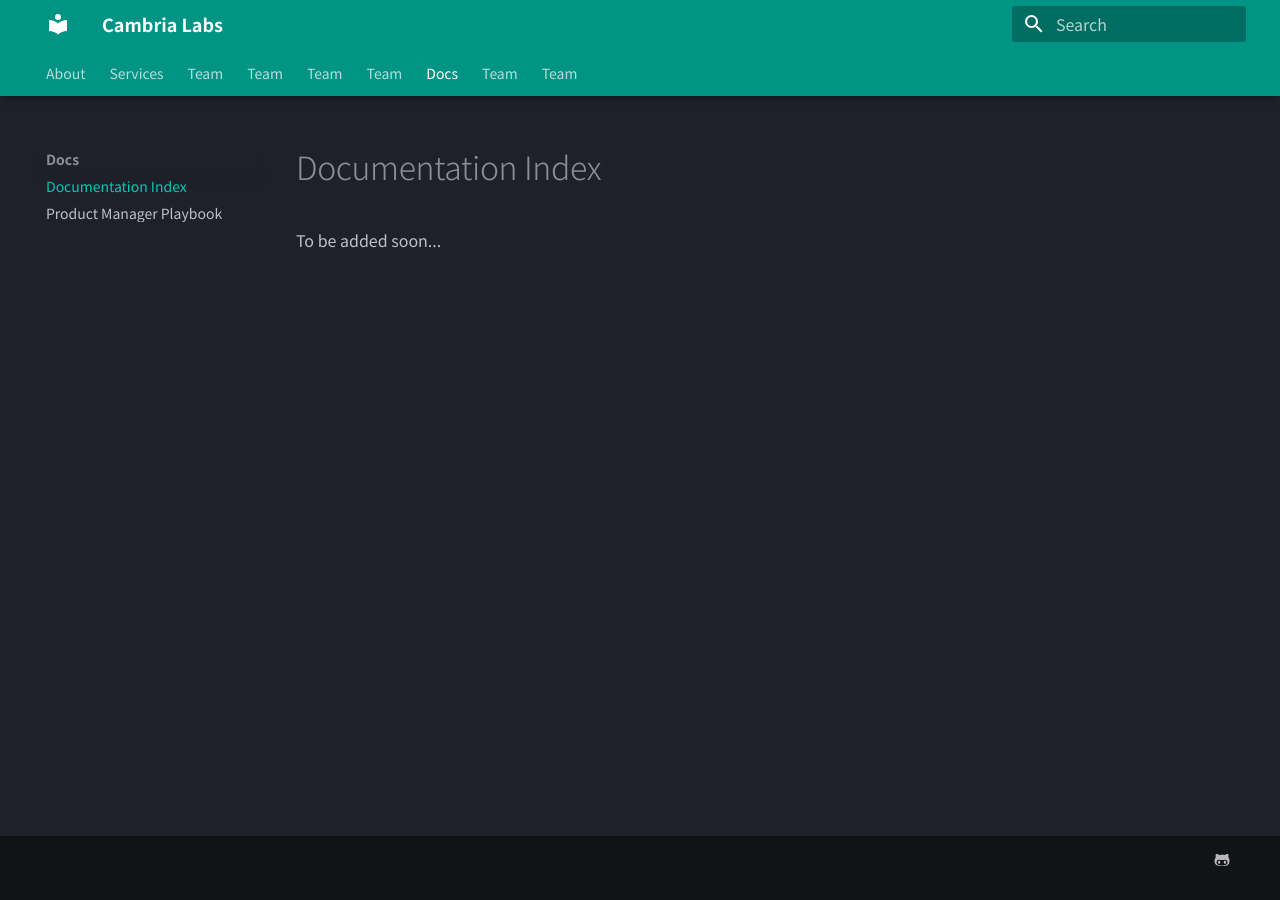
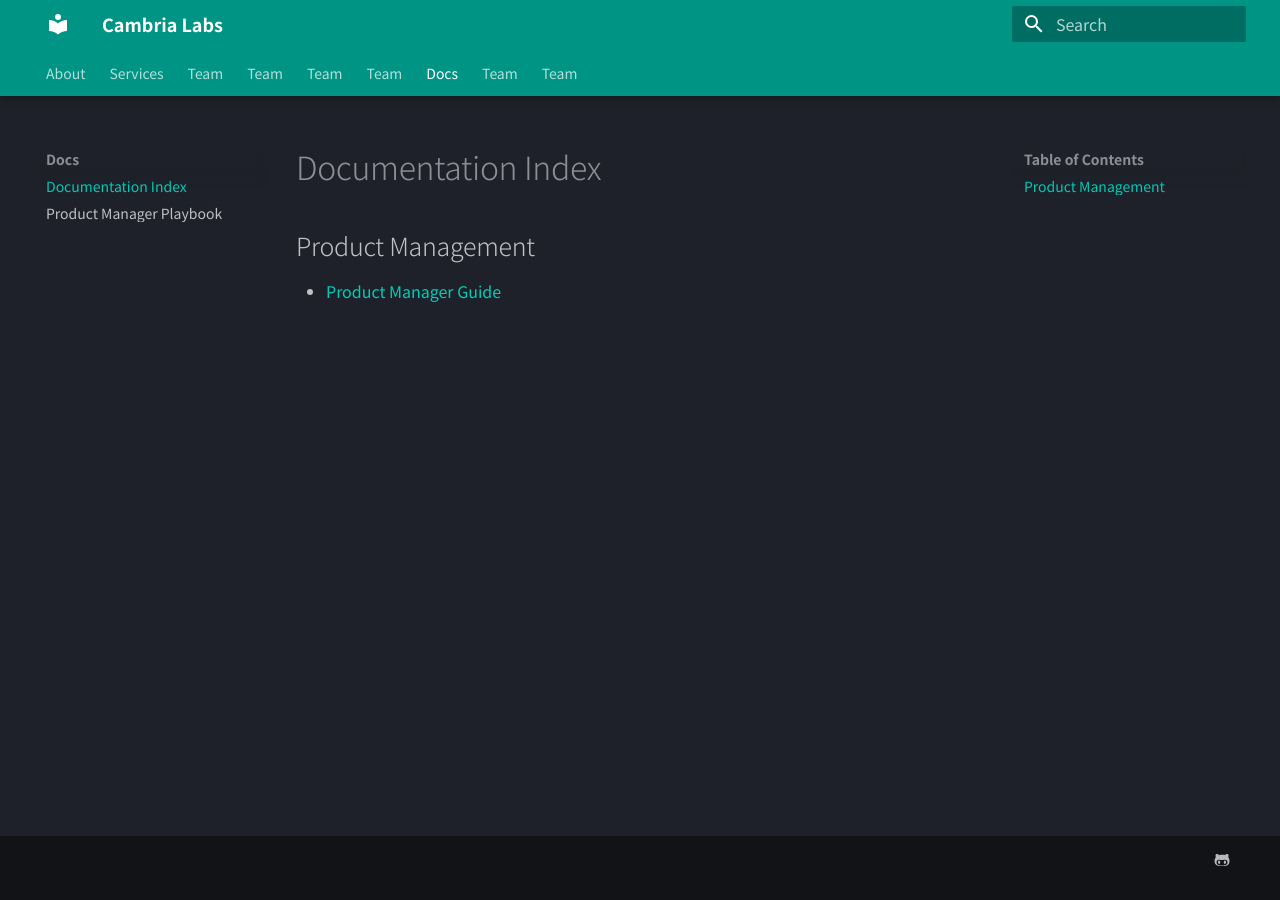
Before and after one commit to jro-cambria/site_www.cambria-labs.com, an MkDocs documentation site: the page built from docs/documentation/index.md, in a window 1280 px wide. Built offline with MkDocs 1.6.1 and Material for MkDocs 9.7.7, drawn with Linux system fonts in a browser that asks for light colours.

Commit message:
doc index

```diff
--- a/docs/documentation/index.md
+++ b/docs/documentation/index.md
@@ -1,3 +1,4 @@
 # Documentation Index
 
-To be added soon...
+## Product Management
+- [Product Manager Guide](pm_playbook.md)
```
Also changed, not shown: docs/operations/routines/daily.md (+1 -2 lines).
